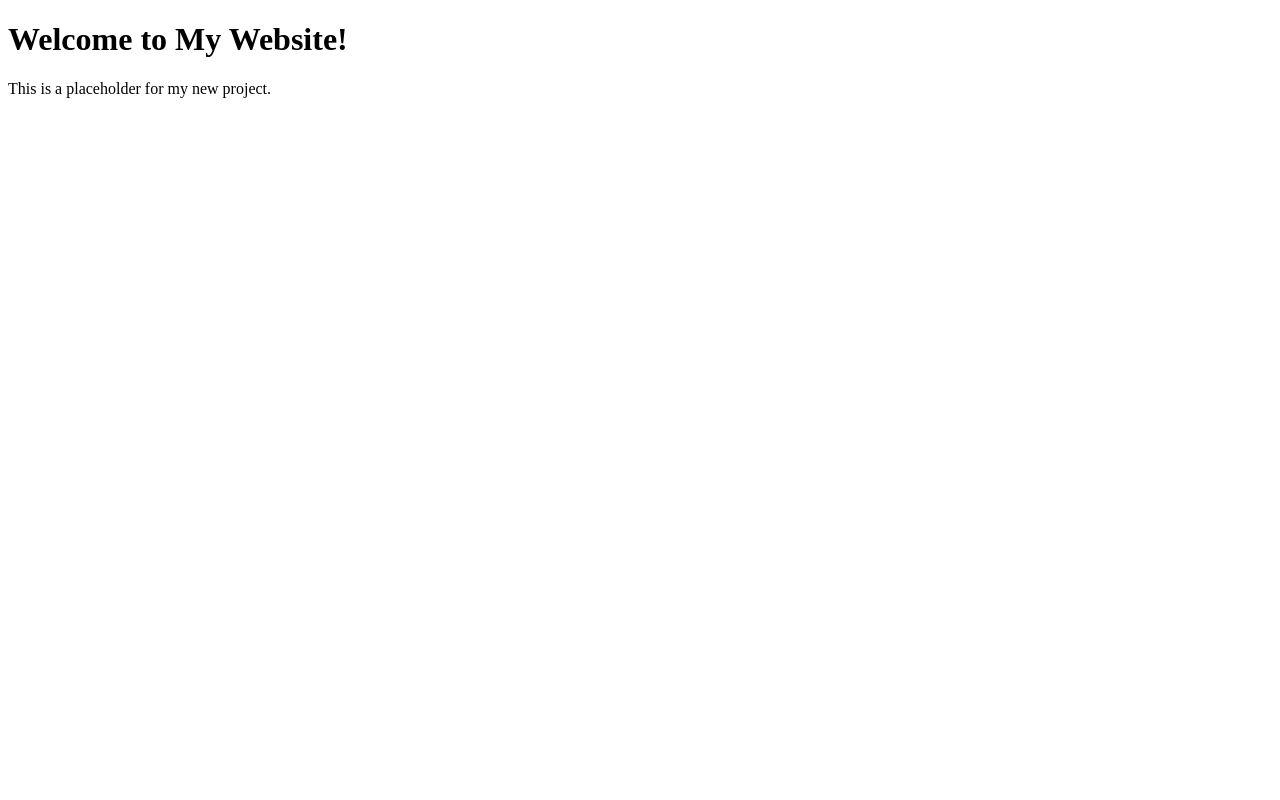
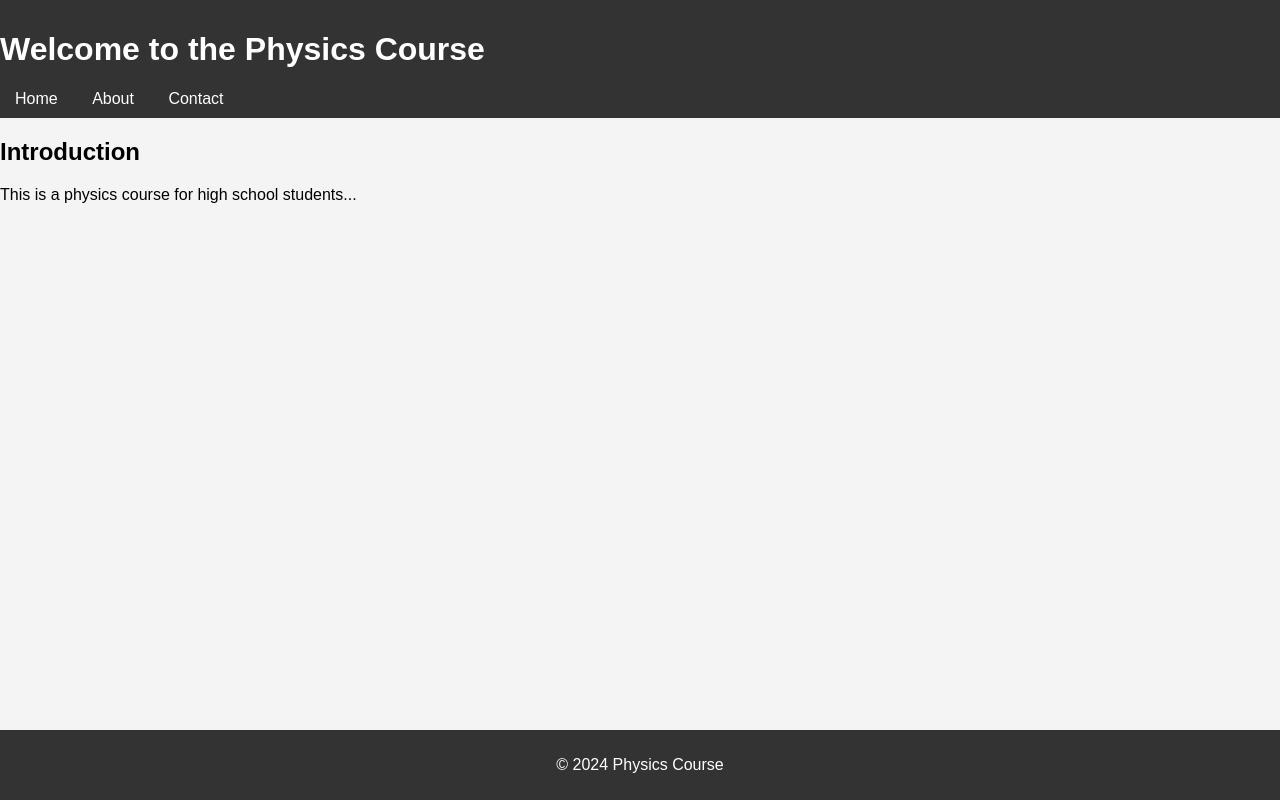
Before and after one commit to NatuurKunJeWel/NatuurKunJeWel, a plain HTML site: page index.html in a window 1280 px wide. Drawn offline with Linux system fonts and the light colour scheme.

Commit message:
Added index.html and styling

```diff
--- a/index.html
+++ b/index.html
@@ -3,10 +3,28 @@
 <head>
     <meta charset="UTF-8">
     <meta name="viewport" content="width=device-width, initial-scale=1.0">
-    <title>My First Website</title>
+    <title>Physics Course</title>
+    <link rel="stylesheet" href="style.css">
 </head>
 <body>
-    <h1>Welcome to My Website!</h1>
-    <p>This is a placeholder for my new project.</p>
+    <header>
+        <h1>Welcome to the Physics Course</h1>
+        <nav>
+            <ul>
+                <li><a href="#">Home</a></li>
+                <li><a href="#">About</a></li>
+                <li><a href="#">Contact</a></li>
+            </ul>
+        </nav>
+    </header>
+
+    <main>
+        <h2>Introduction</h2>
+        <p>This is a physics course for high school students...</p>
+    </main>
+
+    <footer>
+        <p>© 2024 Physics Course</p>
+    </footer>
 </body>
 </html>
--- /dev/null
+++ b/style.css
@@ -0,0 +1,38 @@
+body {
+    font-family: Arial, sans-serif;
+    margin: 0;
+    padding: 0;
+    background-color: #f4f4f4;
+}
+
+header {
+    background-color: #333;
+    color: white;
+    padding: 10px 0;
+}
+
+nav ul {
+    list-style-type: none;
+    padding: 0;
+    margin: 0;
+}
+
+nav ul li {
+    display: inline;
+    margin: 0 15px;
+}
+
+nav ul li a {
+    color: white;
+    text-decoration: none;
+}
+
+footer {
+    background-color: #333;
+    color: white;
+    text-align: center;
+    padding: 10px 0;
+    position: absolute;
+    width: 100%;
+    bottom: 0;
+}
```
